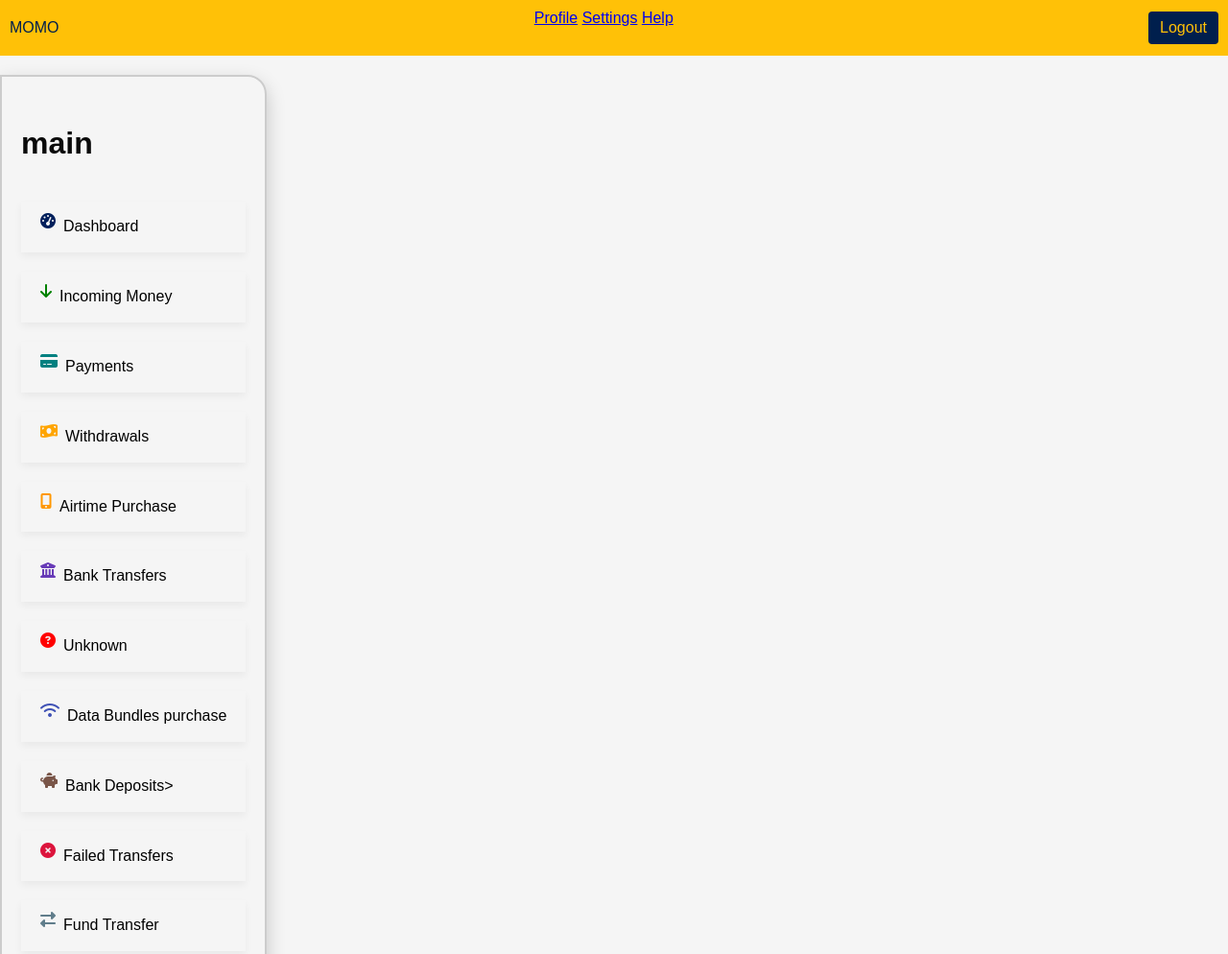
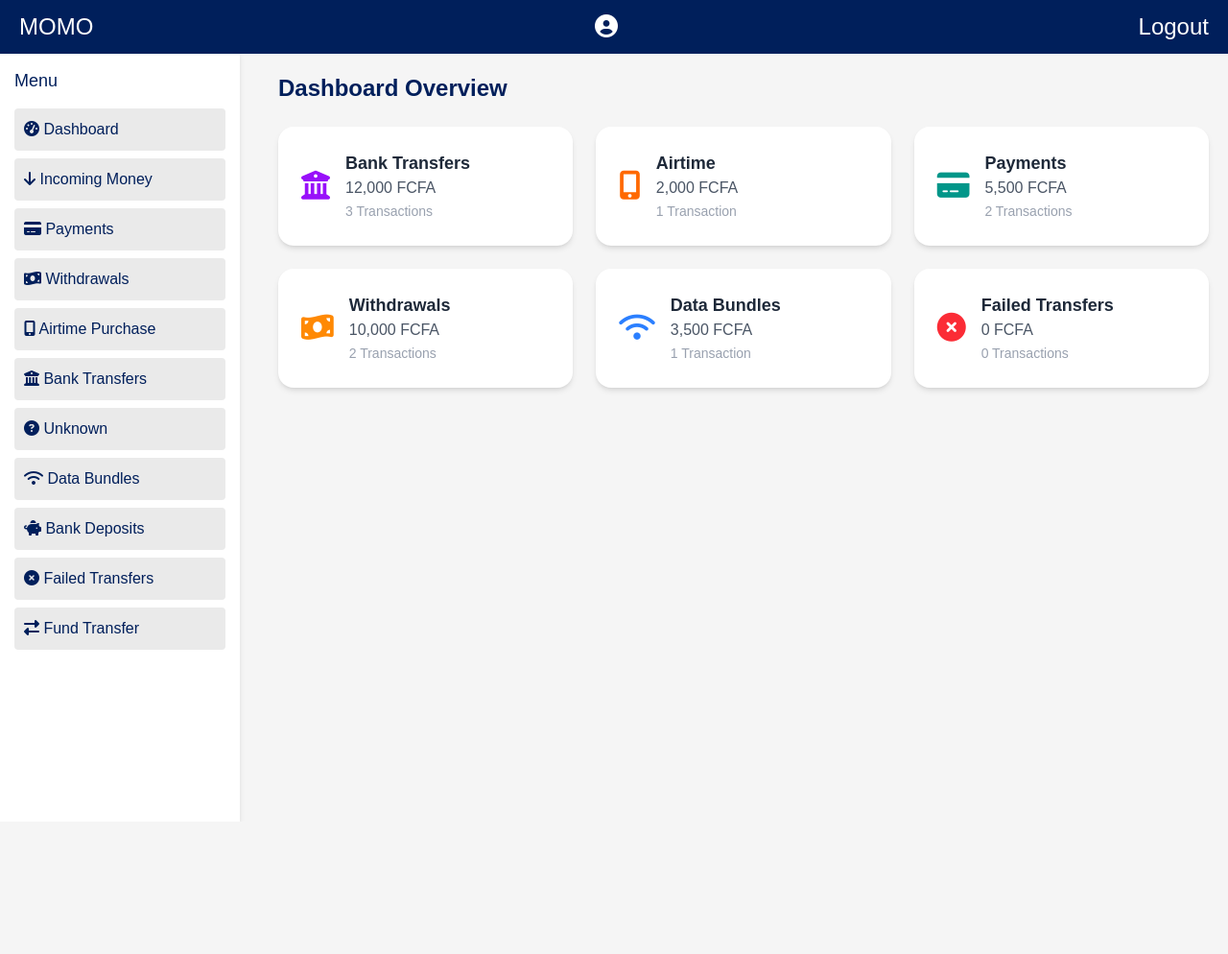
Before and after one commit to NFORMII/MOMO-Data-Analysis, a plain HTML site: page dashboard.html in a window 1280 px wide. Shown: the top 994 px of the page at 96% size. After the commit the page ends 856 px from the top, so only its background shows below. Drawn offline with nearby package versions, Linux system fonts and the light colour scheme.

```diff
--- a/dashboard.css
+++ b/dashboard.css
@@ -1,102 +1,89 @@
+
+    /* Quick embedded styles to support structure (can go in dashboard.css) */
     body {
-  font-family: sans-serif;
-  background: whitesmoke;
-  color: #0a0a0a;
       margin: 0;
-  display: flex;
-  flex-direction: column;
+      font-family: Arial, sans-serif;
+      background-color: #f5f5f5;
     }
 
-header {
-  margin-top: 60px auto 20px;
-  background: #ffc107;
-  padding: 10px;
+    .header {
       display: flex;
       justify-content: space-between;
       align-items: center;
-  color: #001f4d;
+      background-color: #001f5b;
+      color: white;
+      padding: 10px 20px;
+      font-size: 24px;
     }
-
-
-
-.dashboard-container {
-  margin-top: 100px auto 20px;/* This adds space ABOVE by 60px*/
-  box-shadow:  0 8px 20px rgba(0, 0, 0, 0.2);
-  width: fit-content;
-  max-width: 800px;
-  justify-content: left;
-  box-shadow: #ffc107;
-  box-sizing: inherit;
-  border: 2px solid #ccc;
-    border-radius: 0px 20px 0% 0%;
-    min-height: 80vh; /* Stretch to 80% of screen height */
-  display: flex;
-  flex-direction: column;
-  justify-content: flex-start;
-
-  line-height: 1.8;
-  background: ffff8f0;
-  padding: 20px;
-  box-sizing: border-box;
-}
-
-.dashboard-item {
-  display: flex;
-  padding: 12px 20px;
-  margin: 10px 0;
-  /* background-color: #ffffff; */
-  /* border-radius: 12px; */
-  color: #000000;
-  text-decoration: none; /* ✅ No underline */
-  font-size: 16px;
-  box-shadow: 0 4px 8px rgba(0,0,0,0.05);
-  /* transition:  0.3s, transform 0.2s */
-}
-.dashboard-item i {
- text-decoration-style: none;
-  margin-right: 10px;
-  color: #0c0c0e; /* Icon color */
-}
-.dashboard-item:hover {
-  background-color: #02206b;
-  color: white;
-  transform: scale(1.02); /* Subtle zoom */
-  cursor: pointer;
-}
-.details-section {
-  margin-top: 20px;
-  padding: 20px;
-  background-color: #ffffff;
-  border: 1px solid #ccc;
-  border-radius: 12px;
-  box-shadow: 0 4px 6px rgba(0,0,0,0.05);
-}
-
 
     .dropdown {
       position: relative;
-  margin-bottom: 20px;
+      display: inline-block;
     }
 
-.dropdown-content a {
-  color: #001f4d;
-  padding: 10px;
+    .dropdown a {
+      display: block;
+      padding: 5px 10px;
+      color: white;
       text-decoration: none;
-  display: block;
-}
-
-.dropdown-content a:hover {
-  background: #ffeb3b;
     }
 
     .dropdown:hover .dropdown-content {
       display: block;
     }
 
+    .dropdown-content {
+      display: none;
+      position: absolute;
+      right: 0;
+      background-color: #001f5b;
+      min-width: 160px;
+      z-index: 1;
+      border: 1px solid #ccc;
+    }
+
     .logout {
-  background: #001f4d;
-  color: #ffc107;
-  padding: 8px 12px;
+      color: white;
       text-decoration: none;
+      margin-left: 20px;
+    }
+
+    .dashboard-container {
+      width: 250px;
+      float: left;
+      background-color: #fff;
+      padding: 15px;
+      box-shadow: 0 2px 5px rgba(0, 0, 0, 0.1);
+      height: 100vh;
+    }
+
+    .dashboard-container h1 {
+      font-size: 18px;
+      margin-bottom: 15px;
+      color: #001f5b;
+    }
+
+    .dashboard-item {
+      display: block;
+      padding: 10px;
+      margin-bottom: 8px;
+      background-color: #eaeaea;
+      color: #001f5b;
       border-radius: 4px;
+      text-decoration: none;
+      transition: background 0.3s;
     }
+
+    .dashboard-item:hover {
+      background-color: #d6d6d6;
+    }
+
+    .details-section {
+      margin-left: 270px;
+      padding: 20px;
+      display: none;
+    }
+
+    .details-section h2 {
+      color: #001f5b;
+    }
--- a/dashboard.html
+++ b/dashboard.html
@@ -1,78 +1,205 @@
 <!DOCTYPE html>
 <html lang="en">
 <head>
-    <meta charset="UTF-8">
-    <meta name="viewport" content="width=device-width, initial-scale=1.0">
-    <link rel="stylesheet" href="dashboard.css">
+  <meta charset="UTF-8" />
+  <meta name="viewport" content="width=device-width, initial-scale=1.0" />
+  <title>MoMo Dashboard</title>
+
+  <link rel="stylesheet" href="dashboard.css" />
   <script src="https://cdn.jsdelivr.net/npm/chart.js"></script>
   <link rel="stylesheet" href="https://cdnjs.cloudflare.com/ajax/libs/font-awesome/6.5.0/css/all.min.css">
-
-    <title>Dashboard</title>
+  <script src="https://cdn.jsdelivr.net/npm/@tailwindcss/browser@4"></script>
+  <link rel="stylesheet" href="./dashboard.css">
 </head>
 <body>
-    <header class = "header">MOMO
+
+  <header class="header">
+    MOMO
     <div class="dropdown">
-        <!-- <button>Quick View ▼</button> -->
-        <!-- <div class="dropdown-content"> -->
+      <span><i class="fas fa-user-circle"></i></span>
+      <div class="dropdown-content">
         <a href="#">Profile</a>
         <a href="#">Settings</a>
         <a href="#">Help</a>
-
+      </div>
     </div>
     <a class="logout" href="/logout">Logout</a>
-        </aside>
   </header>
 
+  <div class="dashboard-container">
+    <h1>Menu</h1>
+    <a href="#" class="dashboard-item" onclick="showSection('dashboard-section')"><i class="fas fa-tachometer-alt"></i> Dashboard</a>
+    <a href="#" class="dashboard-item" onclick="showSection('incoming-money-section')"><i class="fas fa-arrow-down"></i> Incoming Money</a>
+    <a href="#" class="dashboard-item" onclick="showSection('payments-section')"><i class="fas fa-credit-card"></i> Payments</a>
+    <a href="#" class="dashboard-item" onclick="showSection('withdrawals-section')"><i class="fas fa-money-bill-wave"></i> Withdrawals</a>
+    <a href="#" class="dashboard-item" onclick="showSection('airtime-purchase-section')"><i class="fas fa-mobile-alt"></i> Airtime Purchase</a>
+    <a href="#" class="dashboard-item" onclick="showSection('bank-transfers-section')"><i class="fas fa-university"></i> Bank Transfers</a>
+    <a href="#" class="dashboard-item" onclick="showSection('unknown-section')"><i class="fas fa-question-circle"></i> Unknown</a>
+    <a href="#" class="dashboard-item" onclick="showSection('data-bundles-section')"><i class="fas fa-wifi"></i> Data Bundles</a>
+    <a href="#" class="dashboard-item" onclick="showSection('bank-deposits-section')"><i class="fas fa-piggy-bank"></i> Bank Deposits</a>
+    <a href="#" class="dashboard-item" onclick="showSection('failed-transfer-section')"><i class="fas fa-times-circle"></i> Failed Transfers</a>
+    <a href="#" class="dashboard-item" onclick="showSection('fund-transfer-section')"><i class="fas fa-exchange-alt"></i> Fund Transfer</a>
+  </div>
 
-    <div class="dashboard-container"style="margin-top: 20px;" line-height: 1.5;">
-        <h1>main</h1>
-        <a href="javascript:void(0);"
-        class="dashboard-item"
-        onclick="showSection('Dashboard-section')">
-        <i class="fas fa-tachometer-alt" style="margin-right: 8px; color: #001F5B;">
-        </i>Dashboard <strong id="sent-today"></strong></a>
-        <a href="javascript:void(0);" class="dashboard-item" onclick="showSection('incoming-money-section-')"><i class="fas fa-arrow-down" style="margin-right: 8px; color: green;"></i>Incoming Money<strong id="bank-count"></strong></a>
-        <a href="javascript:void(0);" class="dashboard-item" onclick="showSection('payments-section-section')"><i class="fas fa-credit-card" style="margin-right: 8px; color: teal;"></i>Payments <strong id="bank-count"></strong></a>
-        <a href="javascript:void(0);" class="dashboard-item" onclick="showSection('withdrawals-section')"><i class="fas fa-money-bill-wave" style="margin-right: 8px; color: orange;"></i>Withdrawals<strong id="bank-count"></strong></a>
-        <a href="javascript:void(0);" class="dashboard-item" onclick="showSection('airtime-purchase-section')"><i class="fas fa-mobile-alt" style="margin-right: 8px; color: #ff9800;"></i>Airtime Purchase<strong id="bank-count"></strong></a>
-        <a href="javascript:void(0);" class="dashboard-item" onclick="showSection('bank-transfers-section')"><i class="fas fa-university" style="margin-right: 8px; color: #673ab7;"></i>Bank Transfers<strong id="bank-count"></strong></a>
-        <a href="javascript:void(0);" class="dashboard-item" onclick="showSection('unknown-section')"><i class="fas fa-question-circle" style="margin-right: 8px; color: red;"></i>Unknown<strong id="bank-count"></strong></a>
-        <a href="javascript:void(0);" class="dashboard-item" onclick="showSection('data-bundles-section')"><i class="fas fa-wifi" style="margin-right: 8px; color: #3f51b5;"></i>Data Bundles purchase<strong id="bank-count"></strong></a>
-        <a href="javascript:void(0);" class="dashboard-item" onclick="showSection('bank-deposits-section')"><i class="fas fa-piggy-bank" style="margin-right: 8px; color: #795548;"></i>Bank Deposits><strong id="bank-count"></strong></a>
-        <a href="javascript:void(0);" class="dashboard-item" onclick="showSection('failed-transfer-section')"><i class="fas fa-times-circle" style="margin-right: 8px; color: crimson;"></i>Failed Transfers<strong id="bank-count"></strong></a>
-        <a href="javascript:void(0);" class="dashboard-item" onclick="showSection('fund-transfer-section')"><i class="fas fa-exchange-alt" style="margin-right: 8px; color: #607d8b;"></i> Fund Transfer<strong id="bank-count"></strong></a>
+  <!-- Detail Sections -->
+<div id="dashboard-section" class="details-section">
+  <h2 class="text-2xl font-bold mb-6 text-[#001F5B]">Dashboard Overview</h2>
+
+  <div class="grid grid-cols-1 sm:grid-cols-2 lg:grid-cols-3 gap-6">
+
+    <!-- Card: Bank Transfers -->
+    <div class="bg-white p-6 rounded-2xl shadow-md hover:shadow-xl transform transition duration-300 hover:scale-105">
+      <div class="flex items-center space-x-4">
+        <div class="text-purple-600 text-3xl">
+          <i class="fas fa-university"></i>
+        </div>
+        <div>
+          <h3 class="text-lg font-semibold text-gray-800">Bank Transfers</h3>
+          <p class="text-gray-600">12,000 FCFA</p>
+          <span class="text-sm text-gray-400">3 Transactions</span>
+        </div>
       </div>
     </div>
 
-<div id="bank-transfers-section" class="details-section" style="display: none;">
-  <h2>Bank Transfers</h2>
-  <p>Transaction 1: MTN MoMo to BICEC - 10,000 FCFA</p>
-  <p>Transaction 2: MTN MoMo to Ecobank - 5,000 FCFA</p>
-  <!-- ill put data from database here -->
+    <!-- Card: Airtime -->
+    <div class="bg-white p-6 rounded-2xl shadow-md hover:shadow-xl transform transition duration-300 hover:scale-105">
+      <div class="flex items-center space-x-4">
+        <div class="text-orange-500 text-3xl">
+          <i class="fas fa-mobile-alt"></i>
+        </div>
+        <div>
+          <h3 class="text-lg font-semibold text-gray-800">Airtime</h3>
+          <p class="text-gray-600">2,000 FCFA</p>
+          <span class="text-sm text-gray-400">1 Transaction</span>
+        </div>
+      </div>
     </div>
 
-<div id="withdrawals-section" class="details-section" style="display: none;">
-  <h2>Withdrawals</h2>
-  <p>Transaction 1: 3,000 FCFA at agent</p>
-  <p>Transaction 2: 7,000 FCFA at ATM</p>
+    <!-- Card: Payments -->
+    <div class="bg-white p-6 rounded-2xl shadow-md hover:shadow-xl transform transition duration-300 hover:scale-105">
+      <div class="flex items-center space-x-4">
+        <div class="text-teal-600 text-3xl">
+          <i class="fas fa-credit-card"></i>
+        </div>
+        <div>
+          <h3 class="text-lg font-semibold text-gray-800">Payments</h3>
+          <p class="text-gray-600">5,500 FCFA</p>
+          <span class="text-sm text-gray-400">2 Transactions</span>
+        </div>
+      </div>
+    </div>
+
+    <!-- Card: Withdrawals -->
+    <div class="bg-white p-6 rounded-2xl shadow-md hover:shadow-xl transform transition duration-300 hover:scale-105">
+      <div class="flex items-center space-x-4">
+        <div class="text-orange-400 text-3xl">
+          <i class="fas fa-money-bill-wave"></i>
+        </div>
+        <div>
+          <h3 class="text-lg font-semibold text-gray-800">Withdrawals</h3>
+          <p class="text-gray-600">10,000 FCFA</p>
+          <span class="text-sm text-gray-400">2 Transactions</span>
+        </div>
+      </div>
+    </div>
+
+    <!-- Card: Data Bundles -->
+    <div class="bg-white p-6 rounded-2xl shadow-md hover:shadow-xl transform transition duration-300 hover:scale-105">
+      <div class="flex items-center space-x-4">
+        <div class="text-blue-500 text-3xl">
+          <i class="fas fa-wifi"></i>
+        </div>
+        <div>
+          <h3 class="text-lg font-semibold text-gray-800">Data Bundles</h3>
+          <p class="text-gray-600">3,500 FCFA</p>
+          <span class="text-sm text-gray-400">1 Transaction</span>
+        </div>
+      </div>
+    </div>
+
+    <!-- Card: Failed Transfers -->
+    <div class="bg-white p-6 rounded-2xl shadow-md hover:shadow-xl transform transition duration-300 hover:scale-105">
+      <div class="flex items-center space-x-4">
+        <div class="text-red-500 text-3xl">
+          <i class="fas fa-times-circle"></i>
+        </div>
+        <div>
+          <h3 class="text-lg font-semibold text-gray-800">Failed Transfers</h3>
+          <p class="text-gray-600">0 FCFA</p>
+          <span class="text-sm text-gray-400">0 Transactions</span>
+        </div>
+      </div>
+    </div>
+
+  </div>
 </div>
 
 
+  <div id="incoming-money-section" class="details-section">
+    <h2>Incoming Money</h2>
+    <p>Received 5,000 FCFA from +237 6XX XXX XXX</p>
+  </div>
 
+  <div id="payments-section" class="details-section">
+    <h2>Payments</h2>
+    <p>Paid 2,000 FCFA for groceries</p>
+  </div>
 
+  <div id="withdrawals-section" class="details-section">
+    <h2>Withdrawals</h2>
+    <p>ATM withdrawal - 7,000 FCFA</p>
+  </div>
 
+  <div id="airtime-purchase-section" class="details-section">
+    <h2>Airtime Purchase</h2>
+    <p>Airtime bought - 1,000 FCFA</p>
+  </div>
+
+  <div id="bank-transfers-section" class="details-section">
+    <h2>Bank Transfers</h2>
+    <p>Transfer to Ecobank - 15,000 FCFA</p>
+  </div>
+
+  <div id="unknown-section" class="details-section">
+    <h2>Unknown Transactions</h2>
+    <p>Transaction under review</p>
+  </div>
+
+  <div id="data-bundles-section" class="details-section">
+    <h2>Data Bundles</h2>
+    <p>1GB purchased for 2,000 FCFA</p>
+  </div>
+
+  <div id="bank-deposits-section" class="details-section">
+    <h2>Bank Deposits</h2>
+    <p>Deposited 10,000 FCFA</p>
+  </div>
+
+  <div id="failed-transfer-section" class="details-section">
+    <h2>Failed Transfers</h2>
+    <p>Transfer to UBA - Failed</p>
+  </div>
+
+  <div id="fund-transfer-section" class="details-section">
+    <h2>Fund Transfers</h2>
+    <p>Sent 3,000 FCFA to sibling</p>
+  </div>
 
   <script>
     function showSection(id) {
-    // Hide all detail sections
       const sections = document.querySelectorAll('.details-section');
       sections.forEach(section => section.style.display = 'none');
+      const target = document.getElementById(id);
+      if (target) {
+        target.style.display = 'block';
+      }
+    }
 
-    // Show the clicked one
-    document.getElementById(id).style.display = 'block';
-  }
+    // Show dashboard by default
+    document.addEventListener("DOMContentLoaded", () => {
+      showSection("dashboard-section");
+    });
   </script>
-<script src="/static/script.js"></script>
 
 </body>
 </html>
```
Lines whose indentation alone changed are shown as unchanged.
